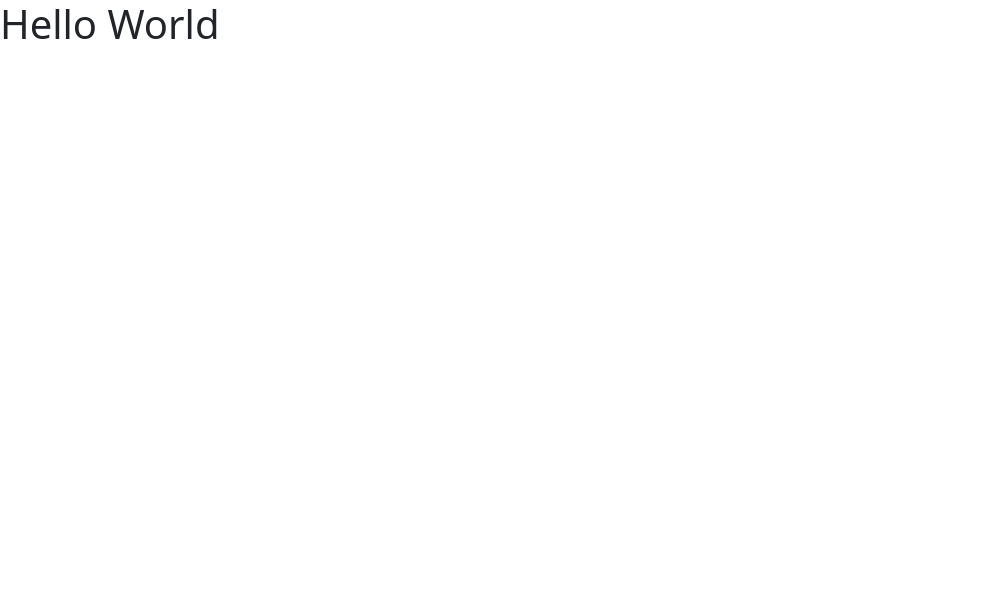
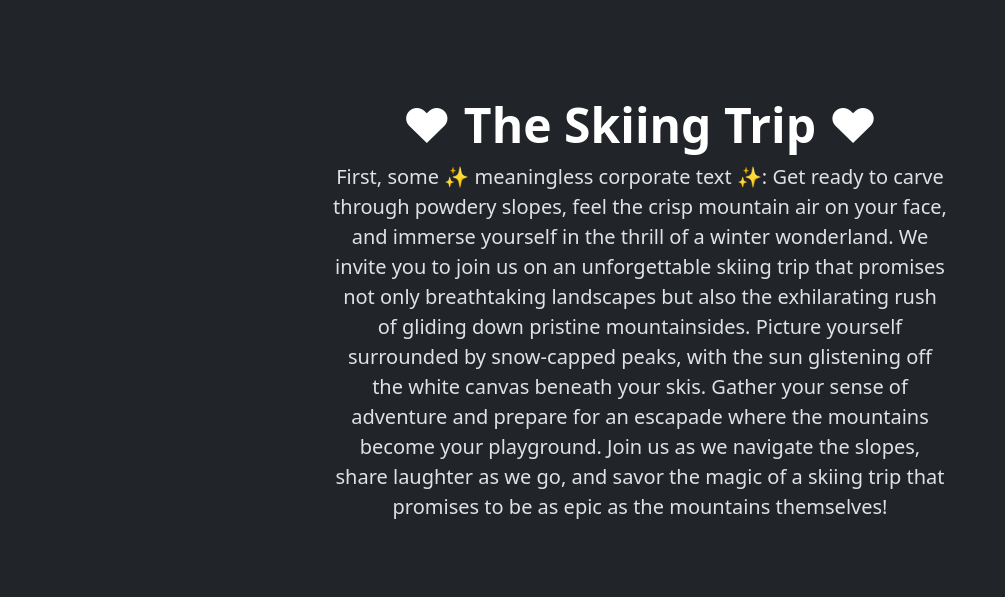
Before and after one commit to anastasiajsokol/skiing, a plain HTML site: page web/index.html in a window 1280 px wide. Shown: the whole page, without its empty margins (0-1005 px from the left). Drawn offline with Linux system fonts and the light colour scheme.

Commit message:
begin filling in content

```diff
--- a/web/index.html
+++ b/web/index.html
@@ -1,5 +1,5 @@
 <!DOCTYPE html>
-<html lang="en">
+<html lang="en" data-bs-theme="dark">
     <head>
         <!-- Meta tags -->
         <meta charset="utf-8">
@@ -14,14 +14,26 @@
 
         <!-- Site Functionality -->
         <script type="importmap">
-        {
-            "imports": {
-            "three": "/resources/three/three.module.js"
+            {
+                "imports": {
+                "three": "/resources/three/three.module.js"
+                }
             }
-        }
         </script>
     </head>
     <body>
-        <h1>Hello World</h1>
+        <main>
+            <div class="px-4 py-5 my-5 text-center">
+                <h1 class="display-5 fw-bold text-body-emphasis">&#10084; The Skiing Trip &#10084;</h1>
+                <div class="col-lg-6 mx-auto">
+                  <p class="lead mb-4">First, some &#x2728; meaningless corporate text &#x2728;: Get ready to carve through powdery slopes, feel the crisp mountain air on your face, and immerse yourself in the thrill of a winter wonderland. We invite you to join us on an unforgettable skiing trip that promises not only breathtaking landscapes but also the exhilarating rush of gliding down pristine mountainsides. Picture yourself surrounded by snow-capped peaks, with the sun glistening off the white canvas beneath your skis. Gather your sense of adventure and prepare for an escapade where the mountains become your playground. Join us as we navigate the slopes, share laughter as we go, and savor the magic of a skiing trip that promises to be as epic as the mountains themselves!</p>
+                </div>
+            </div>
+        </main>
+
+        <!-- Bootstrap JavaScript -->
+        <script src="/resources/bootstrap/jquery-3.3.1.slim.min.js"></script>
+        <script src="/resources/bootstrap/popper.min.js"></script>
+        <script src="/resources/bootstrap/bootstrap.min.js"></script>
     </body>
 </html>
```
